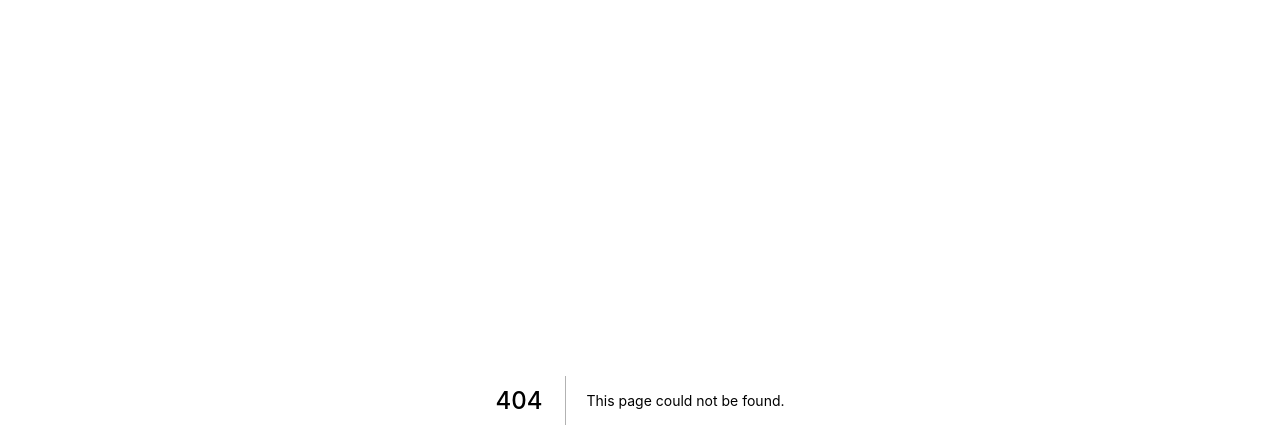
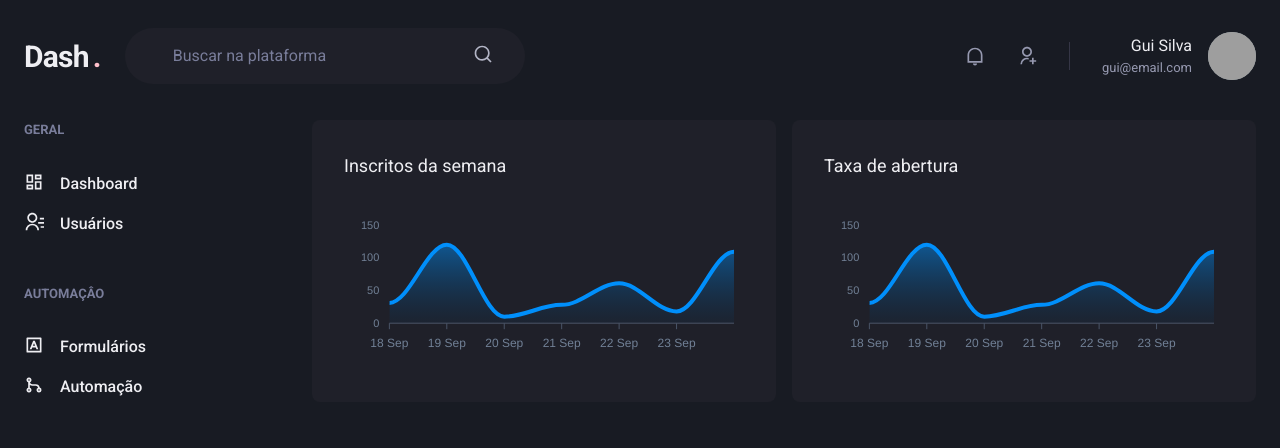
Before and after one commit to Gui-dev/dashboardgo, a Next.js app: page /dashboard in a window 1280 px wide. Before the commit this address had no page. Shown: the top 448 px of the page. Built offline with nearby package versions, Linux system fonts and the light colour scheme; grey boxes are pictures that could not be loaded.

Commit message:
feat: add page Dashboard

```diff
--- /dev/null
+++ b/src/pages/dashboard.tsx
@@ -0,0 +1,104 @@
+import { Box, Flex, SimpleGrid, Text, theme } from '@chakra-ui/react'
+import dynamic from 'next/dynamic'
+
+import { Header } from 'components/Header'
+import { Sidebar } from 'components/Sidebar'
+
+const Chart = dynamic(() => import('react-apexcharts'), { ssr: false })
+
+const Dashboard = () => {
+  const options = {
+    chart: {
+      toolbar: {
+        show: false
+      },
+      zoom: {
+        enabled: false
+      },
+      foreColor: theme.colors.gray[500]
+    },
+    grid: {
+      show: false
+    },
+    dataLabels: {
+      enabled: false
+    },
+    tooltip: {
+      enabled: false
+    },
+    xaxis: {
+      type: 'datetime',
+      axisBorder: {
+        color: theme.colors.gray[600]
+      },
+      axisTicks: {
+        color: theme.colors.gray[600]
+      },
+      categories: [
+        '2021-09-18T00:00:00.000Z',
+        '2021-09-19T00:00:00.000Z',
+        '2021-09-20T00:00:00.000Z',
+        '2021-09-21T00:00:00.000Z',
+        '2021-09-22T00:00:00.000Z',
+        '2021-09-23T00:00:00.000Z',
+        '2021-09-24T00:00:00.000Z'
+      ]
+    },
+    fill: {
+      opacity: 0.3,
+      type: 'gradient',
+      gradient: {
+        shade: 'dark',
+        opacityFrom: 0.7,
+        opacityTo: 0.3
+      }
+    }
+  }
+
+  const series = [
+    { name: 'series1', data: [31, 120, 10, 28, 61, 18, 109] }
+  ]
+
+  return (
+    <Flex direction="column" h="100vh">
+      <Header />
+
+      <Flex my="6" mx="auto" px="6" w="100%" maxWidth={1480}>
+        <Sidebar />
+
+        <SimpleGrid align="flex-start" flex="1" gap="4" minChildWidth="320px">
+          <Box
+            p="8"
+            pb="4"
+            bg="gray.800"
+            borderRadius={ 8 }
+          >
+            <Text fontSize="lg" mb="4">Inscritos da semana</Text>
+            <Chart
+              type="area"
+              height={ 160 }
+              options={options}
+              series={series}
+            />
+          </Box>
+
+          <Box
+            p="8"
+            bg="gray.800"
+            borderRadius={ 8 }
+          >
+            <Text fontSize="lg" mb="4">Taxa de abertura</Text>
+            <Chart
+              type="area"
+              height={ 160 }
+              options={options}
+              series={series}
+            />
+          </Box>
+        </SimpleGrid>
+      </Flex>
+    </Flex>
+  )
+}
+
+export default Dashboard
```
